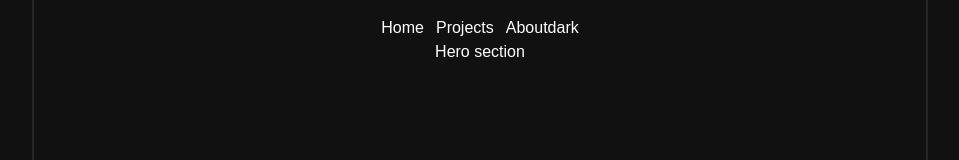
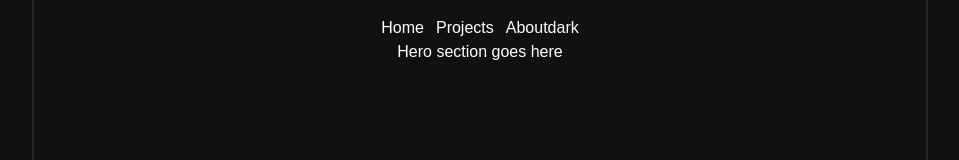
Before and after one commit to archinit/portfolio2.0, a Next.js app: page / in a window 1280 px wide. Shown: the top 160 px of the page, without its empty margins (160-1119 px from the left). Built offline with nearby package versions, Linux system fonts and the light colour scheme.

Commit message:
Hero updated

```diff
--- a/components/Hero.tsx
+++ b/components/Hero.tsx
@@ -1,5 +1,5 @@
 export const Hero = () => {
     return <div>
-        Hero section
+        Hero section goes here
     </div>
 }
```
